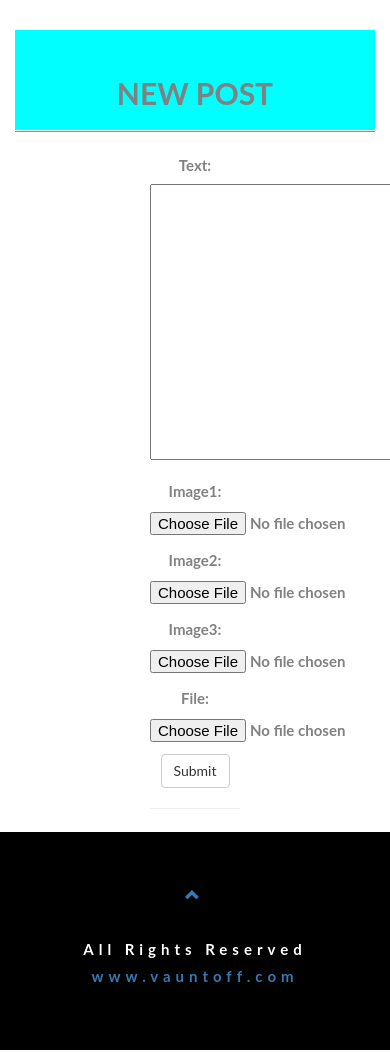
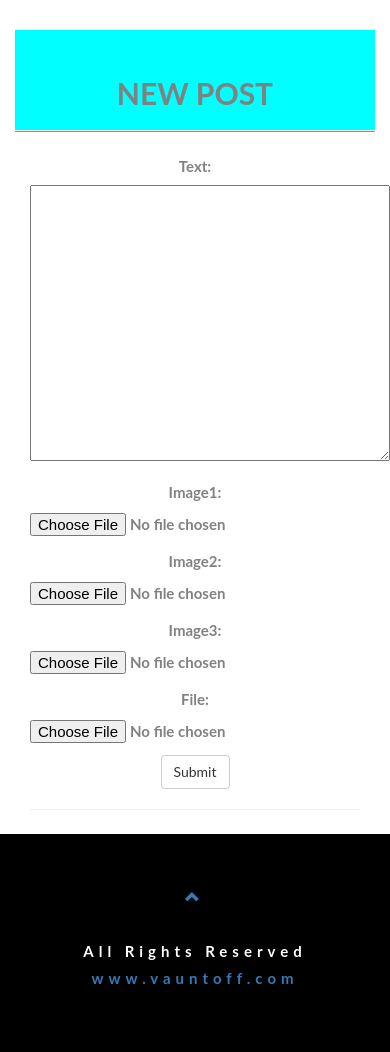
Before and after one commit to Smithmayowa20/heroku_testing, a Django app: page /new/post/1/ in a window 390 px wide; the page is wider, and only the part inside the window is pictured. Shown: the part 51-1103 px from the top of that part. Run offline with Django 3.2, Linux system fonts and the light colour scheme; the visitor is signed in with stand-in values (Sample User, id 1); some libraries are stand-ins or nearby versions.

Commit message:
changed a lot of things3

```diff
--- a/services/templates/services/new_post.html
+++ b/services/templates/services/new_post.html
@@ -12,9 +12,9 @@
 <hr class="intro-divider"/>
 </div>
 </div>
-			<div class="col-md-4 col-xs-4"></div>
+			<div class="col-md-4"></div>
 			<div class="text-center">
-			<div class="col-md-4 col-xs-4">
+			<div class="col-md-4">
 			<form method="POST" class="post-form" enctype="multipart/form-data">
 				{% csrf_token %}
 				{% for field in form %}
@@ -32,7 +32,7 @@
 			<button type="submit" class="save btn btn-default">Submit</button>
 			<hr class="divider">
 			</div>
-			<div class="col-md-4 col-xs-4"></div>
+			<div class="col-md-4"></div>
 			</form>
 
 </div>
```
